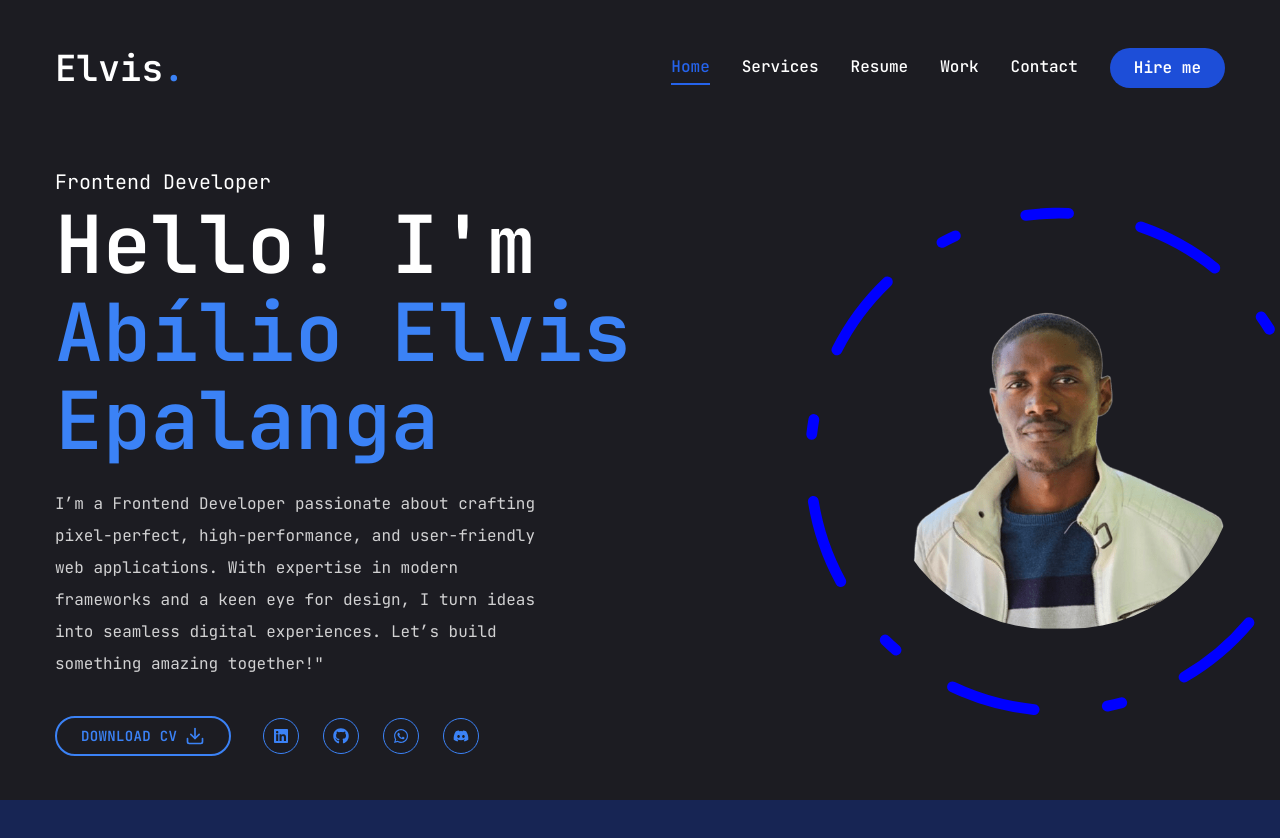
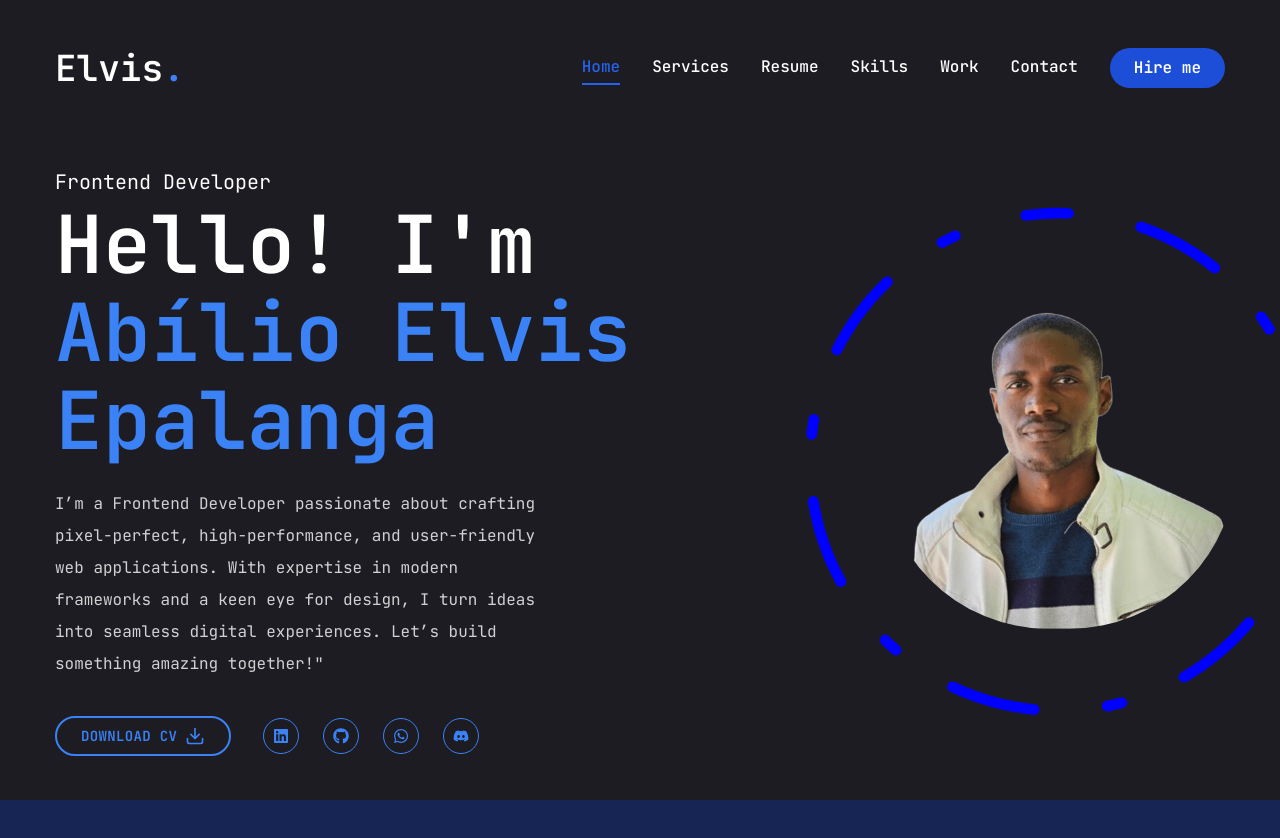
Before and after one commit to abilioepalanga/Portfolio-, a Next.js app in the folder portfolio/: page / in a window 1280 px wide. Shown: the top 838 px of the page. Built offline with nearby package versions, Linux system fonts and the light colour scheme.

Commit message:
Add Skills in a main nav

```diff
--- a/portfolio/components/Nav.jsx
+++ b/portfolio/components/Nav.jsx
@@ -15,6 +15,10 @@ const links = [
     {
         name: "Resume",
         path: "/resume",
+    },
+    {
+        name: "Skills",
+        path: "/skills",
     },
     {
         name: "Work",
```
